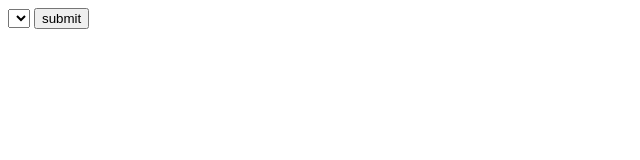
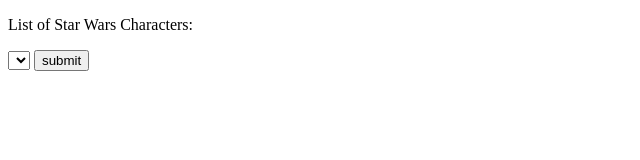
Before and after one commit to jiwonid/tuesdayAfternoon, a plain HTML site: page index.html in a window 1280 px wide. Shown: the whole page, without its empty margins (0-640 px from the left). Drawn offline with Linux system fonts and the light colour scheme.

Commit message:
changed the title of the page to Tuesday Afternoon

```diff
--- a/index.html
+++ b/index.html
@@ -1,11 +1,11 @@
 <!DOCTYPE html>
 <html>
   <head>
-    <title>Star Wars Characters</title>
+    <title>Tuesday Afternoon</title>
   </head>
   <body>
     <form id="character list">
-      <label for="characters"List of Star Wars Characters:</label>
+      <p>List of Star Wars Characters:</p>
       <select id="character options">
 
       </select>
```
